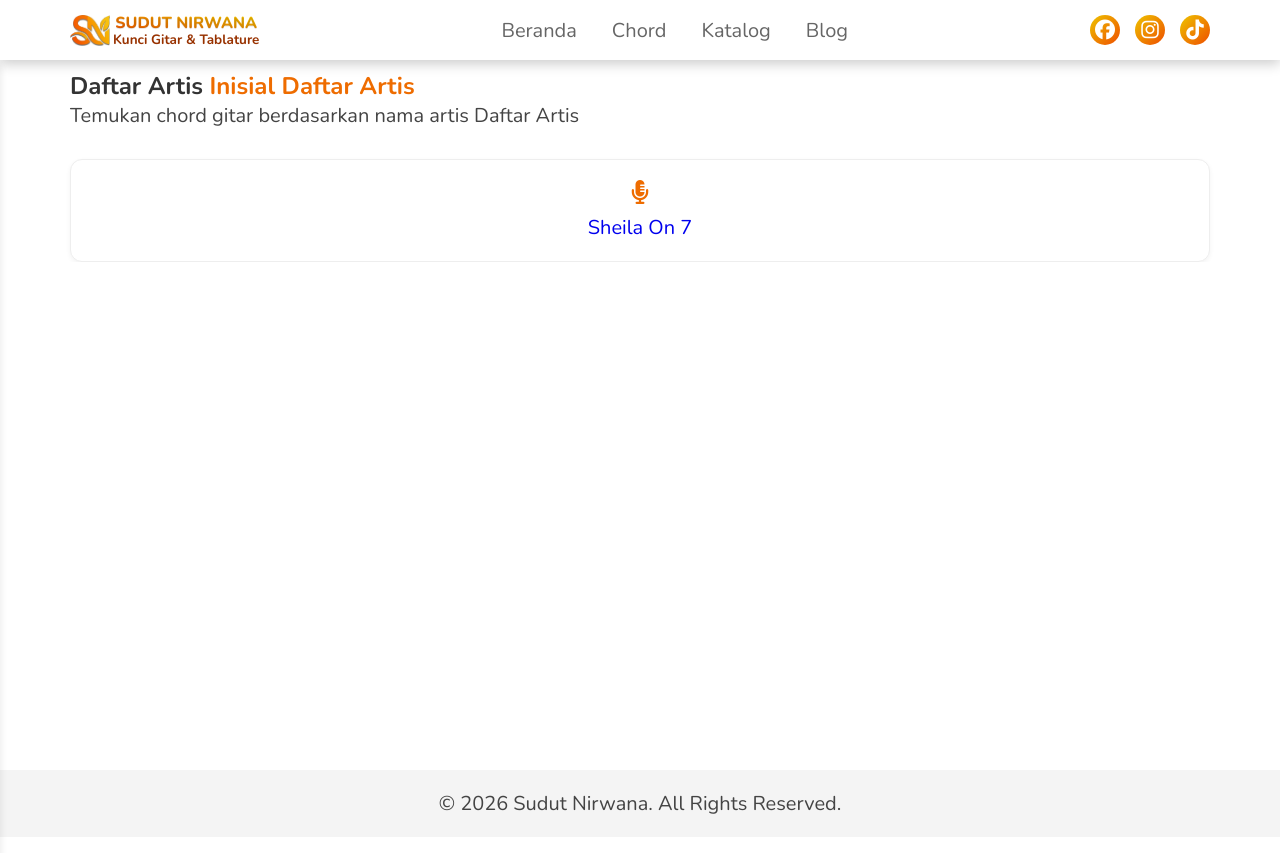
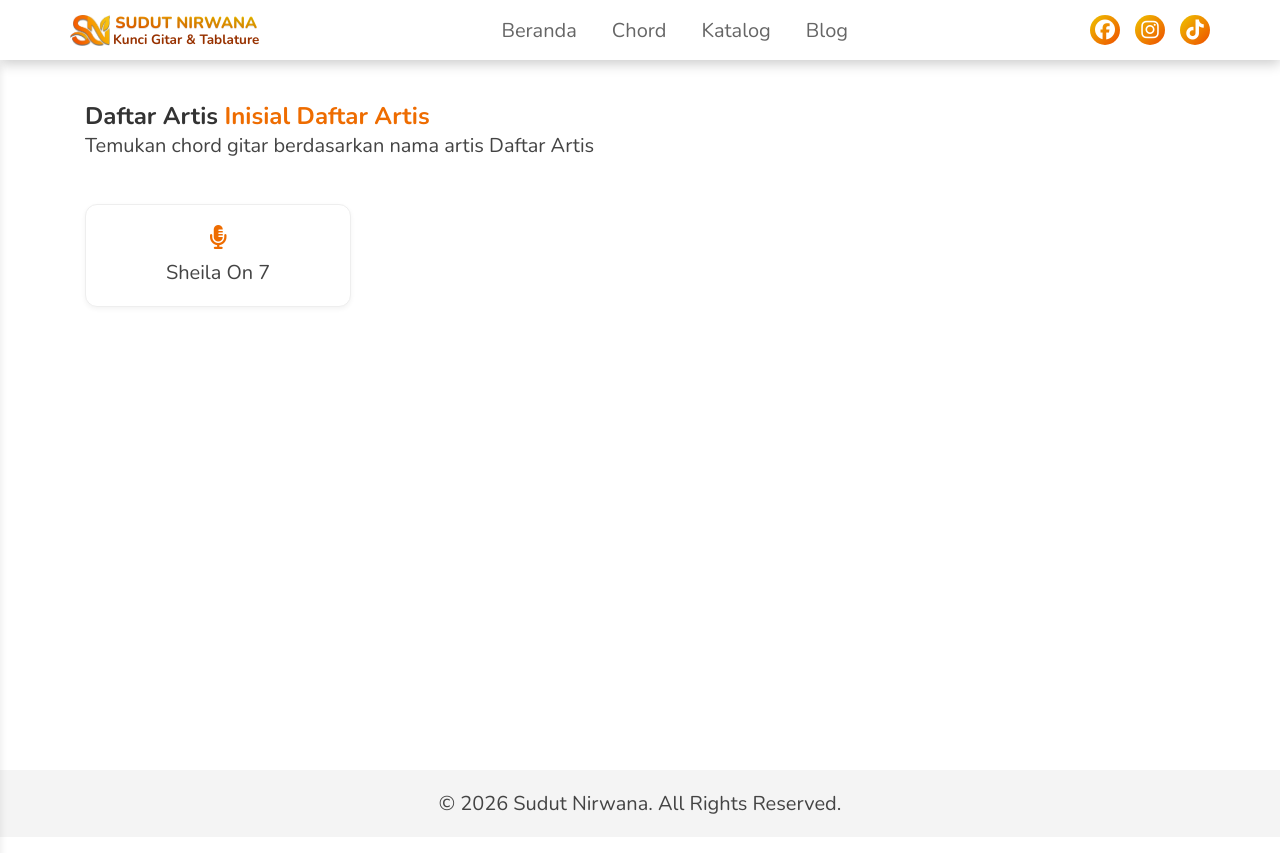
Before and after one commit to sudut-nirwana/sudut-nirwana-main, a Jekyll site: the page built from artis.md, in a window 1280 px wide. Shown: the top 853 px of the page. Built offline with Jekyll 4.4.1, drawn with Linux system fonts in a browser that asks for light colours.

Commit message:
Update alfabet.css

```diff
--- a/assets/css/alfabet.css
+++ b/assets/css/alfabet.css
@@ -1,145 +1,91 @@
-/* Container Utama */
+/* 1. Container Utama - Menghindari Header Tenggelam */
 .alphabet-page-content {
-    padding-top: 70px;
+    padding-top: 100px !important; /* Ditambah agar tidak tertutup header */
     padding-bottom: 40px;
     min-height: 80vh;
     width: 100%;
-    /* Rata kiri untuk seluruh konten di dalam container ini */
     text-align: left;
 }
 
-/* Judul Halaman */
+/* 2. Reset Warna Link - Menghilangkan Warna Biru */
+.alphabet-page-content a {
+    text-decoration: none !important;
+    color: inherit !important; /* Paksa mengikuti warna elemen induk (hitam/abu) */
+}
+
+/* 3. Header Section */
 .section-header {
     margin-bottom: 30px;
-    text-align: left; /* Memastikan header rata kiri */
+    padding: 0 15px;
 }
 
 .main-title {
     margin: 0;
     font-weight: 700;
-    color: #333; /* Warna Hitam untuk teks utama */
+    color: #333 !important;
     font-size: 1.5rem;
 }
 
-/* Warna Orange untuk bagian inisial */
 .main-title .highlight {
-    color: #ee6c00;
+    color: #ee6c00 !important;
 }
 
-/* Memastikan wrapper list juga rata kiri */
-.chord-list-wrapper {
+/* 4. Grid Artis (Tampilan A-B, S-T, dst) */
+.artist-grid {
     display: grid;
-    grid-template-columns: 1fr;
+    grid-template-columns: repeat(2, 1fr);
     gap: 15px;
-    width: 100%;
-    text-align: left;
+    padding: 15px;
 }
 
-/* Responsif: 2 Kolom untuk Tablet/Desktop */
-@media screen and (min-width: 768px) {
-    .chord-list-wrapper {
-        grid-template-columns: 1fr 1fr;
+@media (min-width: 768px) {
+    .artist-grid {
+        grid-template-columns: repeat(4, 1fr);
     }
 }
 
-/* Item List / Card */
-.chord-list-item {
-    background: #ffffff;
-    border-radius: 8px;
-    border-left: 3px solid #ee6c00;
-    box-shadow: 0 2px 6px rgba(0,0,0,0.1);
-    transition: all 0.3s ease;
-    height: auto;
-    margin-bottom: 15px;
+.artist-card {
+    background: #fff;
+    border: 1px solid #eee;
+    border-radius: 12px;
+    padding: 20px;
+    text-align: center;
+    box-shadow: 0 2px 5px rgba(0,0,0,0.05);
+    transition: 0.3s;
 }
 
-.chord-list-item:hover {
-    transform: translateY(-3px);
-    box-shadow: 0 4px 10px rgba(0,0,0,0.3);
-    background: #fffcf9;
+.artist-card i {
+    display: block;
+    color: #ee6c00;
+    margin-bottom: 10px;
+    font-size: 1.5rem;
 }
 
-.chord-list-item a {
-    display: flex;
-    justify-content: space-between;
-    align-items: center;
-    padding: 20px; /* Padding dalam kartu agar lega */
-    text-decoration: none;
-    color: inherit;
-}
-
-/* Teks Artis & Lagu */
-.artist-name {
-    margin: 0;
-    font-weight: 700;
-    display: flex;
-    align-items: center;
-    line-height: 1.2;
-}
-
-.song-title {
-    margin-top: 6px;
-    opacity: 0.8;
-    display: flex;
-    align-items: center;
-    font-size: 0.9em;
-}
-
-/* Icon */
-.icon-artist {
-    color: #ee6c00;
-    margin-right: 12px;
-    width: 20px;
-    text-align: center;
-}
-
-.fa-music {
-    margin-right: 12px;
-    width: 20px;
-    text-align: center;
-    opacity: 0.6;
-}
-
-.view-icon {
-    color: #ccc;
-    transition: 0.3s;
-    margin-left: 10px;
-}
-
-.chord-list-item:hover .view-icon {
-    color: #ee6c00;
-    transform: translateX(3px);
-}
-
-
-/* --- Container Daftar Lagu --- */
+/* 5. Daftar Lagu Artis (Saat Artis Diklik) */
 .artist-songs-grid {
     display: flex;
     flex-direction: column;
     gap: 12px;
-    padding: 10px 0;
+    padding: 15px;
 }
 
-/* --- Kartu Item Lagu --- */
 .chord-list-item {
     background: #ffffff;
     border-radius: 10px;
-    border-left: 5px solid #ee6c00; /* Warna khas Sudut Nirwana */
+    border-left: 5px solid #ee6c00;
     box-shadow: 0 2px 8px rgba(0,0,0,0.08);
-    transition: all 0.3s ease;
     display: flex;
     justify-content: space-between;
     align-items: center;
     padding: 15px 20px;
+    transition: 0.3s;
 }
 
 .chord-list-item:hover {
     transform: translateY(-2px);
-    box-shadow: 0 4px 12px rgba(0,0,0,0.15);
     background: #fffcf9;
 }
 
-/* --- Info Judul & Artis --- */
 .song-info {
     display: flex;
     flex-direction: column;
@@ -150,67 +96,30 @@
     margin: 0;
     font-size: 1.1rem;
     font-weight: 700;
-    color: #333;
+    color: #333 !important; /* Judul Lagu Hitam */
 }
 
 .artist-name {
     margin: 0;
     font-size: 0.9rem;
-    color: #666;
+    color: #666 !important; /* Nama Artis Abu-abu */
     display: flex;
     align-items: center;
     gap: 8px;
 }
 
-.artist-name i {
-    color: #ee6c00;
-    font-size: 0.8rem;
-}
-
-/* --- Ikon Panah di Kanan --- */
 .view-icon {
     color: #ccc;
     font-size: 1.2rem;
-    transition: transform 0.3s ease;
 }
 
-.chord-list-item:hover .view-icon {
-    color: #ee6c00;
-    transform: translateX(5px);
-}
-
-/* --- Tombol Kembali --- */
+/* 6. Tombol Kembali */
 .btn-back {
     display: inline-block;
-    padding: 10px 20px;
-    background-color: transparent;
-    color: #ee6c00;
+    padding: 10px 25px;
+    color: #ee6c00 !important;
     border: 2px solid #ee6c00;
     border-radius: 25px;
-    text-decoration: none;
     font-weight: 600;
-    transition: all 0.3s ease;
+    margin-top: 20px;
 }
-
-.btn-back:hover {
-    background-color: #ee6c00;
-    color: #fff;
-}
-
-/* --- Artist Card (Grid A-Z) --- */
-.artist-card {
-    background: #fff;
-    border: 1px solid #eee;
-    border-radius: 12px;
-    padding: 20px;
-    text-align: center;
-    transition: 0.3s;
-    box-shadow: 0 2px 5px rgba(0,0,0,0.05);
-}
-
-.artist-card i {
-    display: block;
-    color: #ee6c00;
-    margin-bottom: 10px;
-    font-size: 1.5rem;
-}
```
